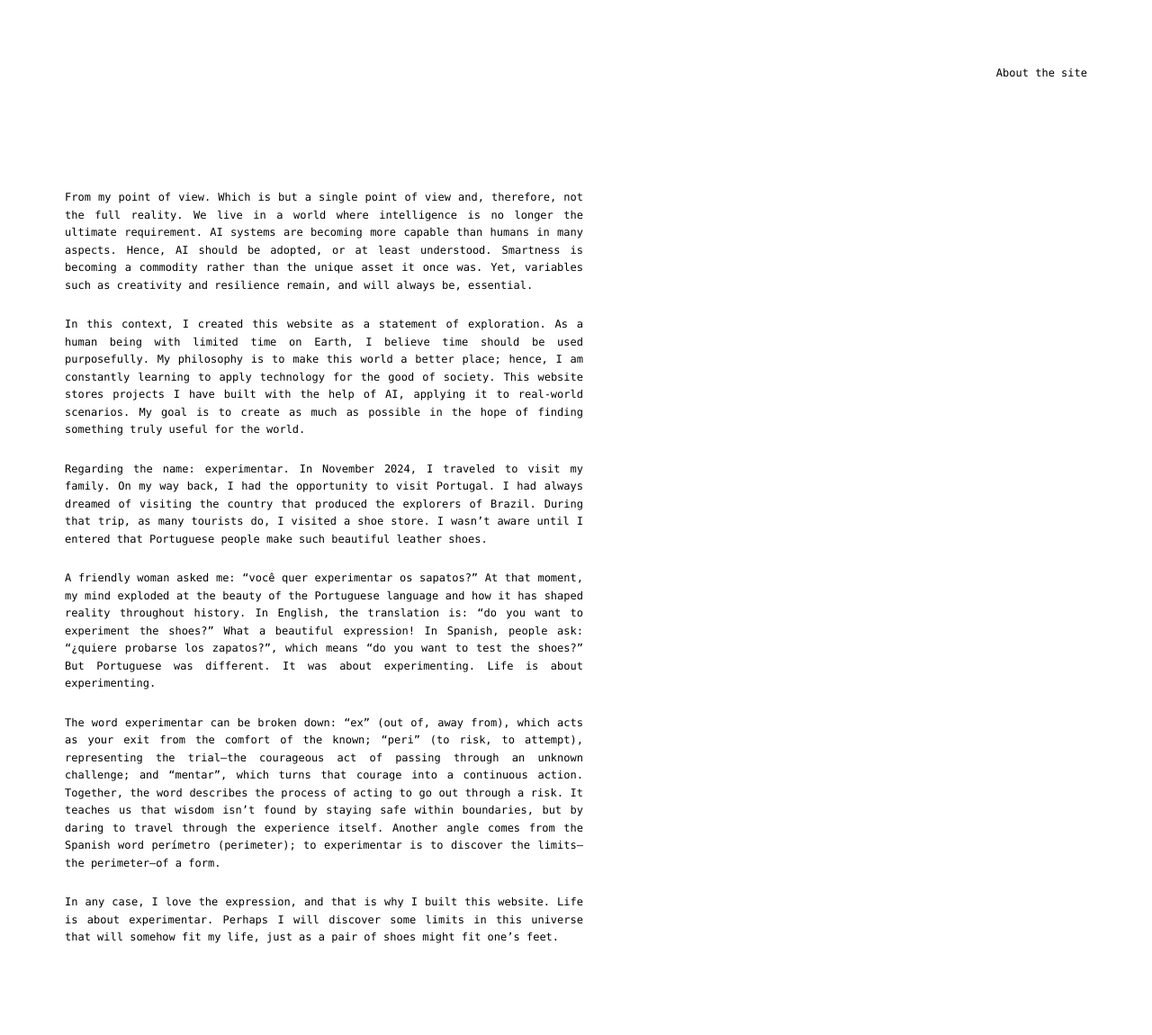
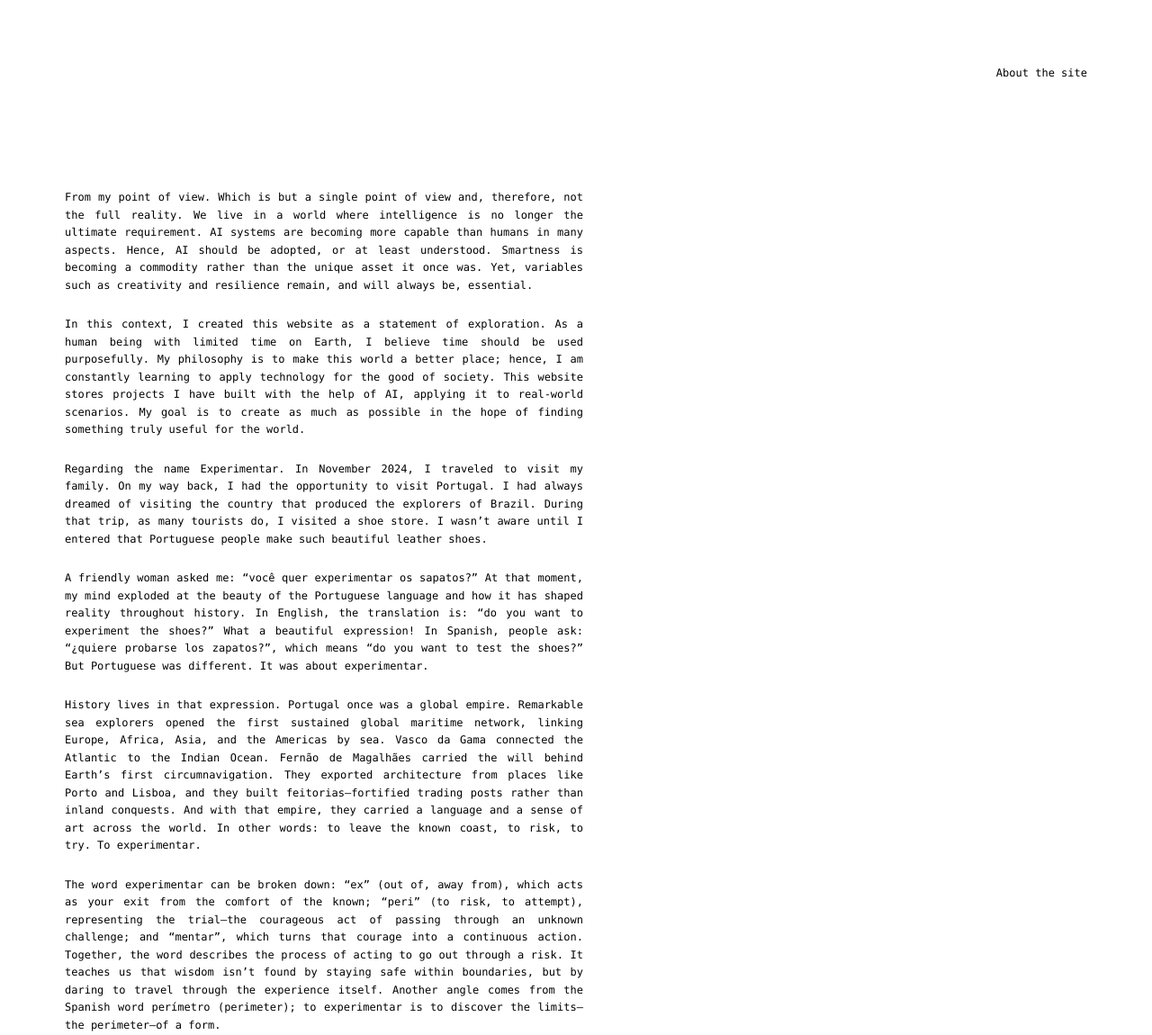
Before and after one commit to juanpablozunigahidalgo/experimentar.eu, an Astro site: page /about-the-site in a window 1280 px wide. Shown: the top 1150 px of the page at 90% size. Built offline with nearby package versions, Linux system fonts and the light colour scheme; Astro itself is replaced by a stand-in of ours.

Commit message:
Update about page with Portuguese maritime history context.

```diff
--- a/src/content/about/description.md
+++ b/src/content/about/description.md
@@ -5,9 +5,11 @@ From my point of view. Which is but a single point of view and, therefore, not t
 
 In this context, I created this website as a statement of exploration. As a human being with limited time on Earth, I believe time should be used purposefully. My philosophy is to make this world a better place; hence, I am constantly learning to apply technology for the good of society. This website stores projects I have built with the help of AI, applying it to real-world scenarios. My goal is to create as much as possible in the hope of finding something truly useful for the world.
 
-Regarding the name: experimentar. In November 2024, I traveled to visit my family. On my way back, I had the opportunity to visit Portugal. I had always dreamed of visiting the country that produced the explorers of Brazil. During that trip, as many tourists do, I visited a shoe store. I wasn't aware until I entered that Portuguese people make such beautiful leather shoes.
+Regarding the name Experimentar. In November 2024, I traveled to visit my family. On my way back, I had the opportunity to visit Portugal. I had always dreamed of visiting the country that produced the explorers of Brazil. During that trip, as many tourists do, I visited a shoe store. I wasn't aware until I entered that Portuguese people make such beautiful leather shoes.
 
-A friendly woman asked me: "você quer experimentar os sapatos?" At that moment, my mind exploded at the beauty of the Portuguese language and how it has shaped reality throughout history. In English, the translation is: "do you want to experiment the shoes?" What a beautiful expression! In Spanish, people ask: "¿quiere probarse los zapatos?", which means "do you want to test the shoes?" But Portuguese was different. It was about experimenting. Life is about experimenting.
+A friendly woman asked me: "você quer experimentar os sapatos?" At that moment, my mind exploded at the beauty of the Portuguese language and how it has shaped reality throughout history. In English, the translation is: "do you want to experiment the shoes?" What a beautiful expression! In Spanish, people ask: "¿quiere probarse los zapatos?", which means "do you want to test the shoes?" But Portuguese was different. It was about experimentar.
+
+History lives in that expression. Portugal once was a global empire. Remarkable sea explorers opened the first sustained global maritime network, linking Europe, Africa, Asia, and the Americas by sea. Vasco da Gama connected the Atlantic to the Indian Ocean. Fernão de Magalhães carried the will behind Earth's first circumnavigation. They exported architecture from places like Porto and Lisboa, and they built feitorias—fortified trading posts rather than inland conquests. And with that empire, they carried a language and a sense of art across the world. In other words: to leave the known coast, to risk, to try. To experimentar.
 
 The word experimentar can be broken down: "ex" (out of, away from), which acts as your exit from the comfort of the known; "peri" (to risk, to attempt), representing the trial—the courageous act of passing through an unknown challenge; and "mentar", which turns that courage into a continuous action. Together, the word describes the process of acting to go out through a risk. It teaches us that wisdom isn’t found by staying safe within boundaries, but by daring to travel through the experience itself. Another angle comes from the Spanish word perímetro (perimeter); to experimentar is to discover the limits—the perimeter—of a form.
 
```
